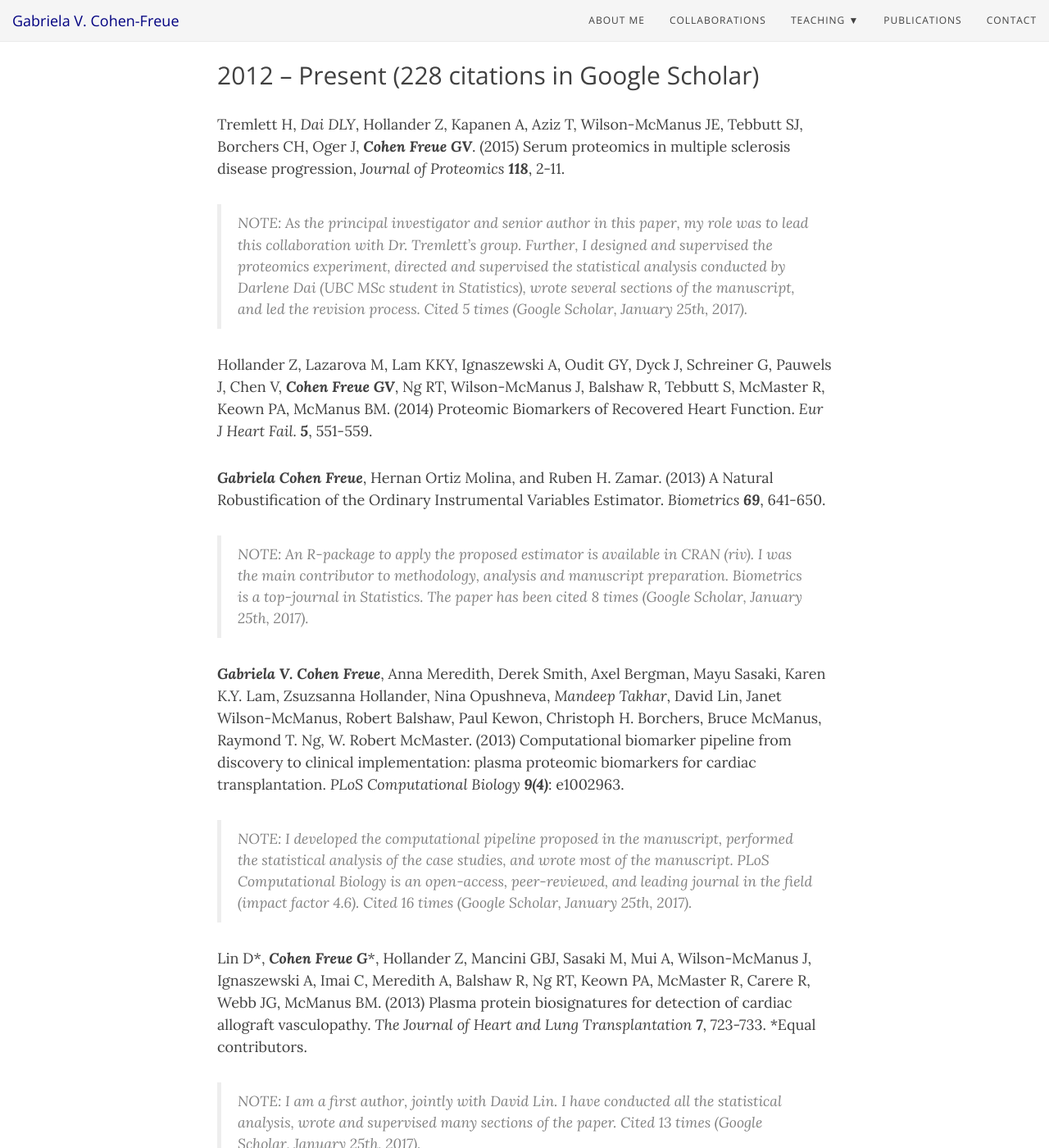
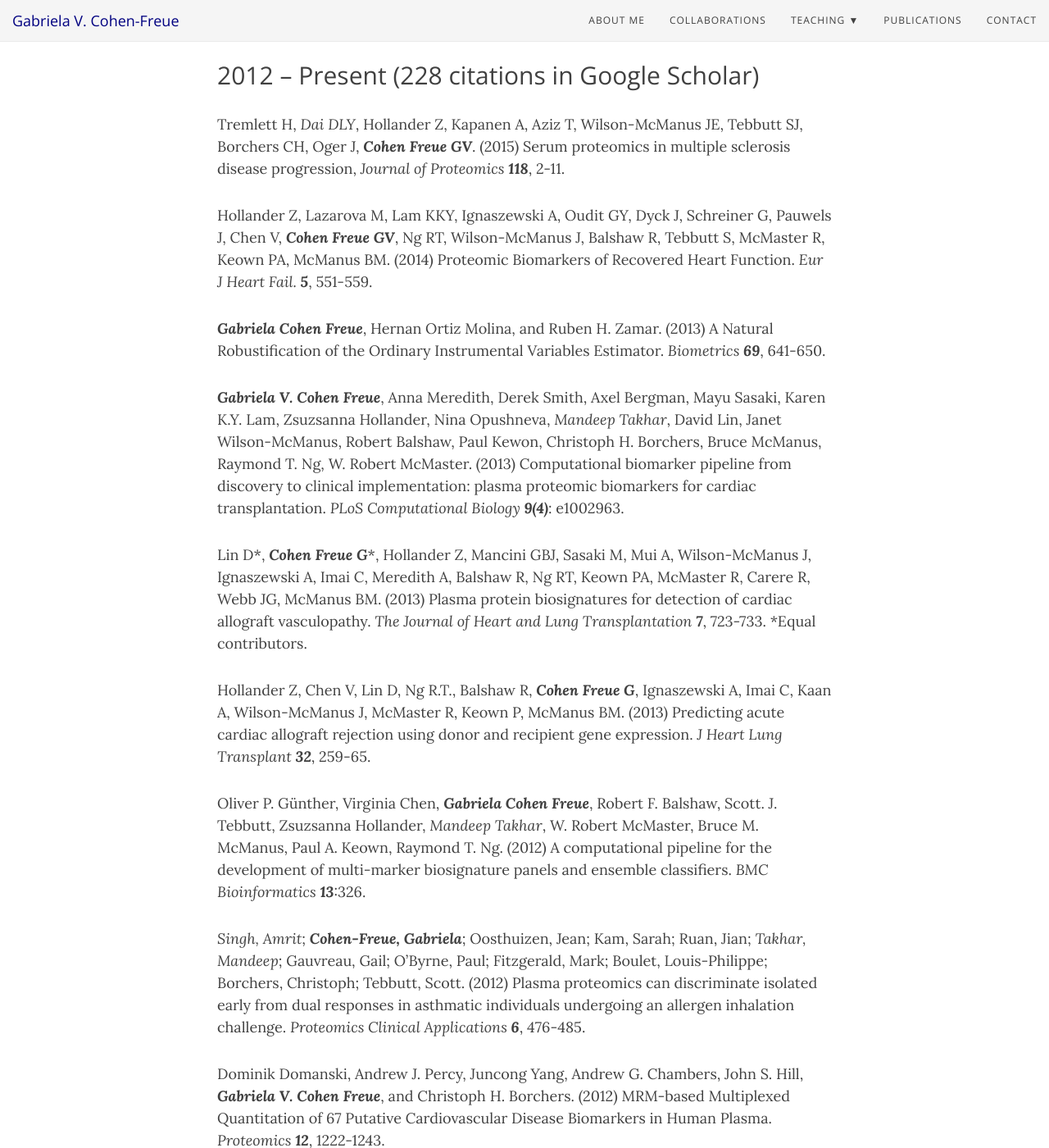
Before and after one commit to gcohenfr/gcohenfr.github.io, a Jekyll site: the page built from pub.md, in a window 1280 px wide and 1400 px high, scrolled down 1231 px. Shown: the whole window at 82% size. Built offline with Jekyll 4.4.1, drawn with Linux system fonts in a browser that asks for light colours; nearby versions of some CDN libraries; some of the changed text lies outside the part shown.

Commit message:
removed "Notes"

```diff
--- a/pub.md
+++ b/pub.md
@@ -8,9 +8,9 @@ subtitle: An amalgamation of all my publications
 Additional notes about impact and authorship contribution are added to selected articles. Unless otherwise specified, the citation convention is that the most significant contributor appears first and the senior author last in multi-authored publications. The name of students that work under my supervision are *italicized*.
 
 ## Work Submitted
-*Mandeep Takhar*, Mayu Sasaki, Zsuzsanna Hollander, W. Robert McMaster, Raymond T. Ng, ***Gabriela Cohen Freue***. PGCA: A New Algorithm to Link Protein Groups Created from MS/MS Data. Submitted to *PLoS One* on September 23rd, 2016. Invited to revise and resubmit before February 28th, 2017. ***Senior author***.
+*Mandeep Takhar*, Mayu Sasaki, Zsuzsanna Hollander, W. Robert McMaster, Raymond T. Ng, ***Gabriela Cohen Freue***. PGCA: A New Algorithm to Link Protein Groups Created from MS/MS Data. Submitted to *PLoS One* on September 23rd, 2016. Invited to revise and resubmit before February 28th, 2017.
 
-*Nikolaus Fortelny*, Christopher Overall, Paul Pavlidis, ***Gabriela V. Cohen Freue***. Pitfalls in protein prediction from mRNA. Submitted to *Nature* on March 16th, 2016. Resubmitted on November 2nd, 2016. ***Senior author***.
+*Nikolaus Fortelny*, Christopher Overall, Paul Pavlidis, ***Gabriela V. Cohen Freue***. Pitfalls in protein prediction from mRNA. Submitted to *Nature* on March 16th, 2016. Resubmitted on November 2nd, 2016.
 
 Daisuke Ennishi, Ali Bashashati, Saeed Saberi, Christoffer Hother, Anja Mottok, Merrill Boyle, Barbara Meissner, Pedro Farinha, Graham Slack, Susana Ben Neriah, Daniel Lai, Allen Zhang, Hennady Shulha, Fong Chun Chan, Robert Kridel, *Derek Chiu*, Sara Mostafavi, ***Gabriela Cohen Freue***, Alina Gerrie, Diego Villa, Laurie Sehn, Kerry Savage, Andrew Mungall, Ryan Morin, Joseph Connors, Christian Steidl, Marco Marra, Sohrab Shah, Randy Gascoyne, David Dominguez-Sola. Cell of origin-specific genetic alterations and chromosomal instability have therapeutic and immunologic impact in diffuse large B-cell lymphoma. Submitted to *Nature Communications* on December 2nd, 2016. Invited to revise and resubmit. Contributed with one of the statistical methodologies and analysis in the paper.
 
@@ -19,40 +19,25 @@ Daisuke Ennishi, Ali Bashashati, Saeed Saberi, Christoffer Hother, Anja Mottok,
 ## 2012 -- Present (228 citations in Google Scholar)
 Tremlett H, *Dai DLY*, Hollander Z, Kapanen A, Aziz T, Wilson-McManus JE, Tebbutt SJ, Borchers CH, Oger J, ***Cohen Freue GV***. (2015) Serum proteomics in multiple sclerosis disease progression, *Journal of Proteomics* ***118***, 2-11.
 
-> NOTE: As the principal investigator and senior author in this paper, my role was to lead this collaboration with Dr. Tremlett’s group. Further, I designed and supervised the proteomics experiment, directed and supervised the statistical analysis conducted by Darlene Dai (UBC MSc student in Statistics), wrote several sections of the manuscript, and led the revision process. Cited 5 times (Google Scholar, January 25th, 2017).
-
 Hollander Z, Lazarova M, Lam KKY, Ignaszewski A, Oudit GY, Dyck J, Schreiner G, Pauwels J, Chen V, ***Cohen Freue GV***, Ng RT, Wilson-McManus J, Balshaw R, Tebbutt S, McMaster R, Keown PA, McManus BM. (2014) Proteomic Biomarkers of Recovered Heart Function. *Eur J Heart Fail.* ***5***, 551-559.
 
 ***Gabriela Cohen Freue***, Hernan Ortiz Molina, and Ruben H. Zamar. (2013) A Natural Robustification of the Ordinary Instrumental Variables Estimator. *Biometrics* ***69***, 641-650.
 
-> NOTE: An R-package to apply the proposed estimator is available in CRAN (riv). I was the main contributor to methodology, analysis and manuscript preparation. Biometrics is a top-journal in Statistics. The paper has been cited 8 times (Google Scholar, January 25th, 2017).
-
 ***Gabriela V. Cohen Freue***, Anna Meredith, Derek Smith, Axel Bergman, Mayu Sasaki, Karen K.Y. Lam, Zsuzsanna Hollander, Nina Opushneva, *Mandeep Takhar*, David Lin, Janet Wilson-McManus, Robert Balshaw,  Paul Kewon, Christoph H. Borchers, Bruce McManus, Raymond T. Ng, W. Robert McMaster. (2013) Computational biomarker pipeline from discovery to clinical implementation: plasma proteomic biomarkers for cardiac transplantation. *PLoS Computational Biology* ***9(4)***: e1002963.
 
-> NOTE: I developed the computational pipeline proposed in the manuscript, performed the statistical analysis of the case studies, and wrote most of the manuscript. PLoS Computational Biology is an open-access, peer-reviewed, and leading journal in the field (impact factor 4.6). Cited 16 times (Google Scholar, January 25th, 2017).
 
 Lin D\*, ***Cohen Freue G***\*, Hollander Z, Mancini GBJ, Sasaki M, Mui  A, Wilson-McManus J, Ignaszewski A, Imai C, Meredith A, Balshaw R, Ng RT, Keown PA, McMaster R, Carere R, Webb JG, McManus BM. (2013) Plasma protein biosignatures for detection of cardiac allograft vasculopathy. *The Journal of Heart and Lung Transplantation* ***7***, 723-733. \*Equal contributors.
-
-> NOTE: I am a first author, jointly with David Lin. I have conducted all the statistical analysis, wrote and supervised many sections of the paper. Cited 13 times (Google Scholar, January 25th, 2017).
 
 Hollander Z, Chen V, Lin D, Ng R.T., Balshaw R, ***Cohen Freue G***, Ignaszewski A, Imai C, Kaan A, Wilson-McManus J, McMaster R, Keown P, McManus BM. (2013) Predicting acute cardiac allograft rejection using donor and recipient gene expression. *J Heart Lung Transplant* ***32***, 259-65.
 
 Oliver P. Günther, Virginia Chen, ***Gabriela Cohen Freue***, Robert F. Balshaw, Scott. J. Tebbutt, Zsuzsanna Hollander, *Mandeep Takhar*, W. Robert McMaster, Bruce M. McManus, Paul A. Keown, Raymond T. Ng. (2012) A computational pipeline for the development of multi-marker biosignature panels and ensemble classifiers. *BMC Bioinformatics* ***13***:326.
 
-> NOTE: I developed and wrote the section of the pipeline and manuscript related to proteomics. Cited 7 times (Google Scholar, January 25th, 2017).
-
 *Singh, Amrit*; ***Cohen-Freue, Gabriela***; Oosthuizen, Jean; Kam, Sarah; Ruan, Jian; *Takhar, Mandeep*; Gauvreau, Gail; O'Byrne, Paul; Fitzgerald, Mark; Boulet, Louis-Philippe; Borchers, Christoph; Tebbutt, Scott. (2012) Plasma proteomics can discriminate isolated early from dual responses in asthmatic individuals undergoing an allergen inhalation challenge. *Proteomics Clinical Applications* ***6***, 476-485.
-
-> NOTE: Amrit Singh and Mandeep Takhar worked under my supervision on the statistical analysis of the paper. Cited 10 times (Google Scholar, January 25th, 2017).
 
 Dominik Domanski, Andrew J. Percy, Juncong Yang, Andrew G. Chambers, John S. Hill, ***Gabriela V. Cohen Freue***, and Christoph H. Borchers. (2012) MRM-based Multiplexed Quantitation of 67 Putative Cardiovascular Disease Biomarkers in Human Plasma. *Proteomics* ***12***, 1222-1243.
 
 Dominik Domanski\*, ***Gabriela V. Cohen Freue***\*, Luis Sojo, Michael A. Kuzyk, Leslie Ratkay, Carol E. Parker, Y. Paul Goldberg, and Christoph H. Borchers. (2011) The Use of Multiplexed MRM for the Discovery of Biomarkers to Differentiate Iron-deficiency Anemia from Anemia of Inflammation. *Journal of Proteomics* JPROT-D-11-00502.\*Equal contributors.
 
-> NOTE: Cited 12 times (Google Scholar, January 25th, 2017).
-
 ***Gabriela V. Cohen Freue*** and Christoph H. Borchers. (2012) Multiple Reaction Monitoring (MRM) – Principles and Application to Coronary Artery Disease. *Circulation: Cardiovascular Genetics* ***5***, 378.
 
-> NOTE: We were invited to write this paper. Cited 18 times (Google Scholar, January 25th, 2017).
-
 # Before 2012: (522 citations in Google Scholar)
```
